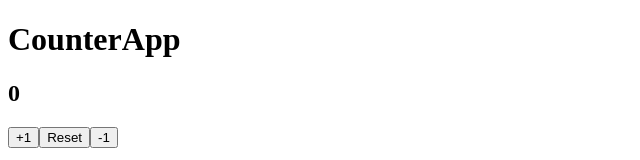
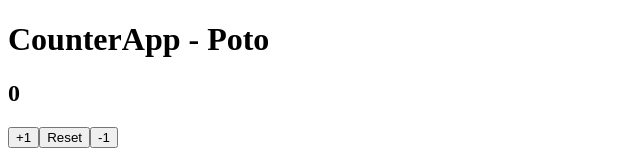
Before and after one commit to andresMataX/ci-react-test, a React (Vite) app: page / in a window 1280 px wide. Shown: the top 160 px of the page, without its empty margins (0-640 px from the left). Built offline with nearby package versions, Linux system fonts and the light colour scheme.

Commit message:
Fix testing script

```diff
--- a/package.json
+++ b/package.json
@@ -7,7 +7,7 @@
     "dev": "vite",
     "build": "vite build",
     "preview": "vite preview",
-    "test": "jest",
+    "test": "jest -u",
     "test-dev": "jest --watchAll"
   },
   "dependencies": {
--- a/src/CounterApp.jsx
+++ b/src/CounterApp.jsx
@@ -20,7 +20,7 @@ export const CounterApp = ({ value }) => {
 
   return (
     <>
-      <h1>CounterApp</h1>
+      <h1>CounterApp - Poto</h1>
       <h2>{counter}</h2>
       <button onClick={handleAdd}>+1</button>
       <button aria-label="btn-reset" onClick={handleReset}>
```
